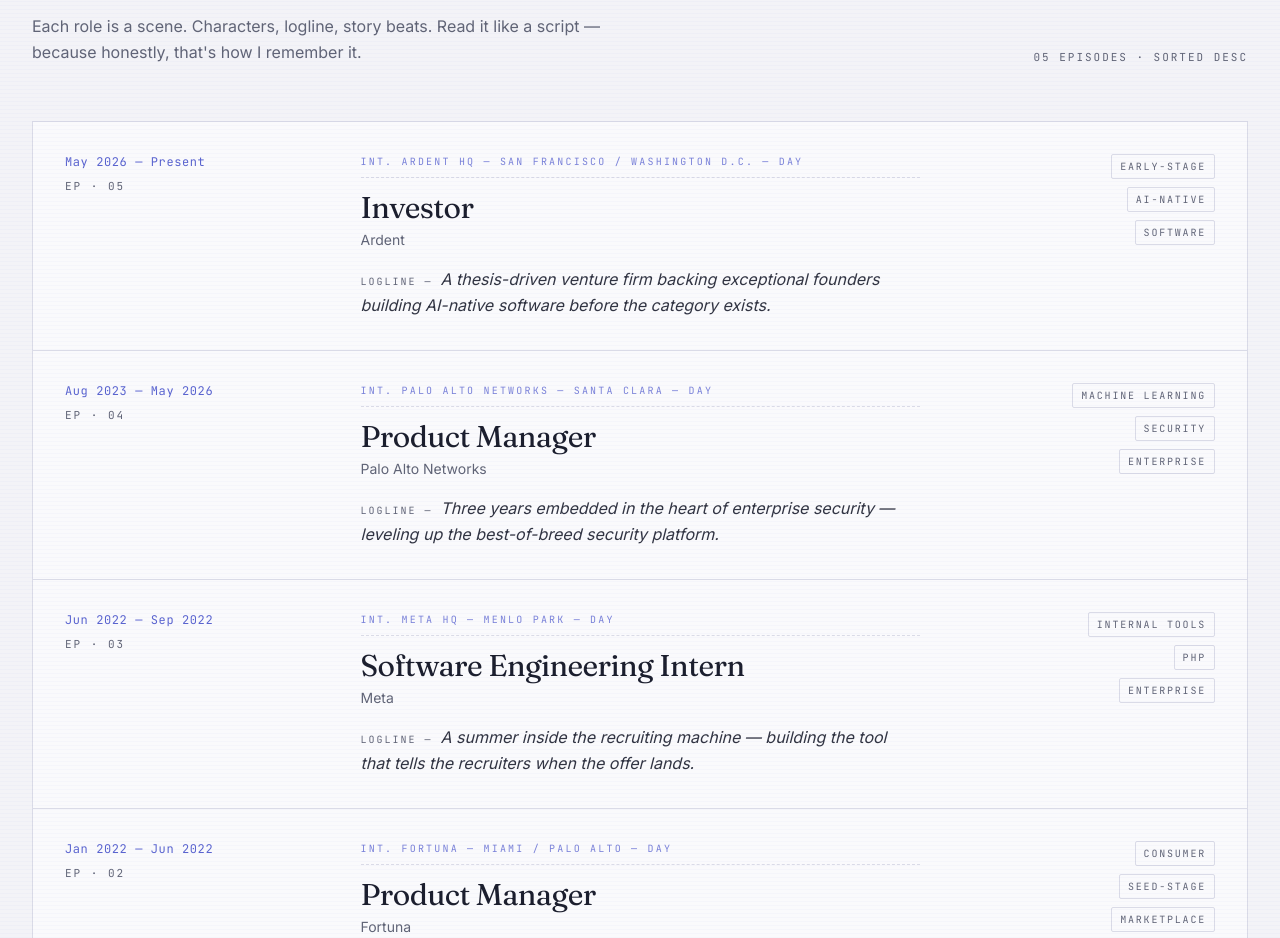
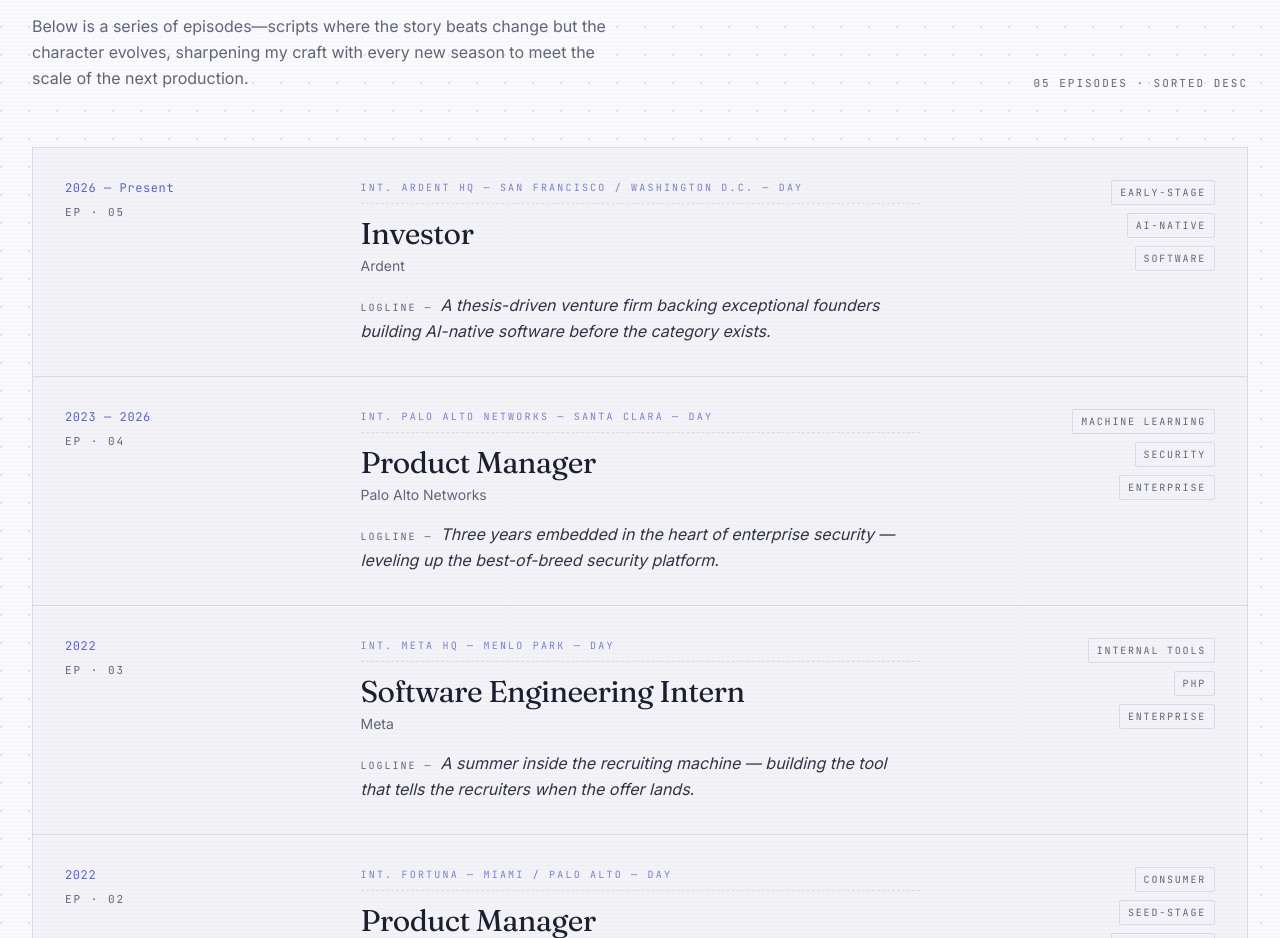
Before and after one commit to alexisechano/alexisechano.github.io, a React (Vite) app: page / in a window 1280 px wide. Shown: the part 1794-2732 px from the top of the page. Built offline with nearby package versions, Linux system fonts and the light colour scheme; the HTML template or start-up script is replaced by a standard one.

Commit message:
Copy and color changes

```diff
--- a/src/components/portfolio/About.tsx
+++ b/src/components/portfolio/About.tsx
@@ -7,7 +7,7 @@ const traits = [
 
 const About = () => {
   return (
-    <section id="about" className="py-24 md:py-32 border-t border-border">
+    <section id="about" className="py-24 md:py-32 border-t border-border bg-[hsl(var(--surface))]">
       <div className="container">
         <div className="grid md:grid-cols-12 gap-10">
           <div className="md:col-span-4">
--- a/src/components/portfolio/Contact.tsx
+++ b/src/components/portfolio/Contact.tsx
@@ -6,7 +6,7 @@ const links = [
 
 const Contact = () => {
   return (
-    <section id="contact" className="py-24 md:py-32 border-t border-border bg-[hsl(var(--surface))]">
+    <section id="contact" className="py-24 md:py-32 border-t border-border">
       <div className="container">
         <div className="grid md:grid-cols-12 gap-10 items-start">
           <div className="md:col-span-6">
--- a/src/components/portfolio/Experience.tsx
+++ b/src/components/portfolio/Experience.tsx
@@ -1,6 +1,6 @@
 const roles = [
   {
-    period: "May 2026 — Present",
+    period: "2026 — Present",
     slug: "INT. ARDENT HQ — SAN FRANCISCO / WASHINGTON D.C. — DAY",
     title: "Investor",
     org: "Ardent",
@@ -9,7 +9,7 @@ const roles = [
     tags: ["Early-stage", "AI-native", "Software"],
   },
   {
-    period: "Aug 2023 — May 2026",
+    period: "2023 — 2026",
     slug: "INT. PALO ALTO NETWORKS — SANTA CLARA — DAY",
     title: "Product Manager",
     org: "Palo Alto Networks",
@@ -18,7 +18,7 @@ const roles = [
     tags: ["Machine learning", "Security", "Enterprise"],
   },
   {
-    period: "Jun 2022 — Sep 2022",
+    period: "2022",
     slug: "INT. META HQ — MENLO PARK — DAY",
     title: "Software Engineering Intern",
     org: "Meta",
@@ -27,7 +27,7 @@ const roles = [
     tags: ["Internal tools", "PHP", "Enterprise"],
   },
   {
-    period: "Jan 2022 — Jun 2022",
+    period: "2022",
     slug: "INT. FORTUNA — MIAMI / PALO ALTO — DAY",
     title: "Product Manager",
     org: "Fortuna",
@@ -36,7 +36,7 @@ const roles = [
     tags: ["Consumer", "Seed-stage", "Marketplace"],
   },
   {
-    period: "Jun 2020 — Jun 2021",
+    period: "2020 — 2021",
     slug: "INT. EMPOWER — MCLEAN — DAY",
     title: "Software Engineering Intern",
     org: "Empower",
@@ -48,7 +48,7 @@ const roles = [
 
 const Experience = () => {
   return (
-    <section id="experience" className="py-24 md:py-32 border-t border-border bg-[hsl(var(--surface))]">
+    <section id="experience" className="py-24 md:py-32 border-t border-border">
       <div className="container">
         <div className="flex items-end justify-between flex-wrap gap-4 mb-14">
           <div>
@@ -57,8 +57,7 @@ const Experience = () => {
               The <span className="italic text-primary">work</span>, told as a series.
             </h2>
             <p className="mt-4 text-muted-foreground max-w-xl leading-relaxed">
-              Each role is a scene. Characters, logline, story beats. Read it like a script —
-              because honestly, that's how I remember it.
+              Below is a series of episodes—scripts where the story beats change but the character evolves, sharpening my craft with every new season to meet the scale of the next production.
             </p>
           </div>
           <span className="label-mono">{`0${roles.length} episodes · sorted desc`}</span>
@@ -68,7 +67,7 @@ const Experience = () => {
           {roles.map((r, i) => (
             <article
               key={i}
-              className="group bg-background p-6 md:p-8 grid md:grid-cols-12 gap-4 md:gap-8 hover:bg-card transition-colors"
+              className="group  bg-[hsl(var(--surface))] p-6 md:p-8 grid md:grid-cols-12 gap-4 md:gap-8 hover:bg-card transition-colors"
             >
               <div className="md:col-span-3">
                 <div className="font-mono text-xs text-primary tracking-wider">{r.period}</div>
--- a/src/components/portfolio/OffTheClock.tsx
+++ b/src/components/portfolio/OffTheClock.tsx
@@ -39,7 +39,7 @@ const cards = [
 
 const OffTheClock = () => {
   return (
-    <section id="offline" className="py-24 md:py-32 border-t border-border">
+    <section id="offline" className="py-24 md:py-32 border-t border-border bg-[hsl(var(--surface))]">
       <div className="container">
         <div className="mb-14 max-w-2xl">
           <span className="file-tag">OFF-THE-CLOCK</span>
```
